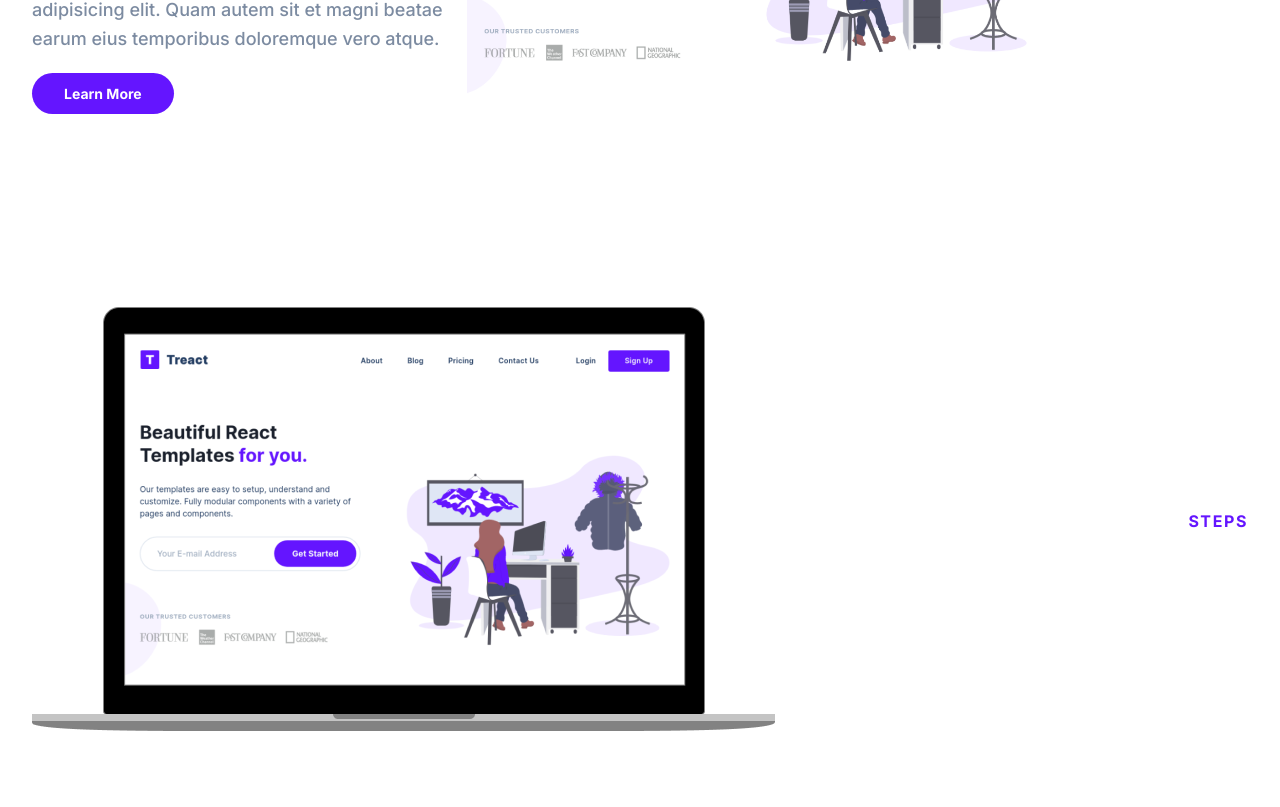
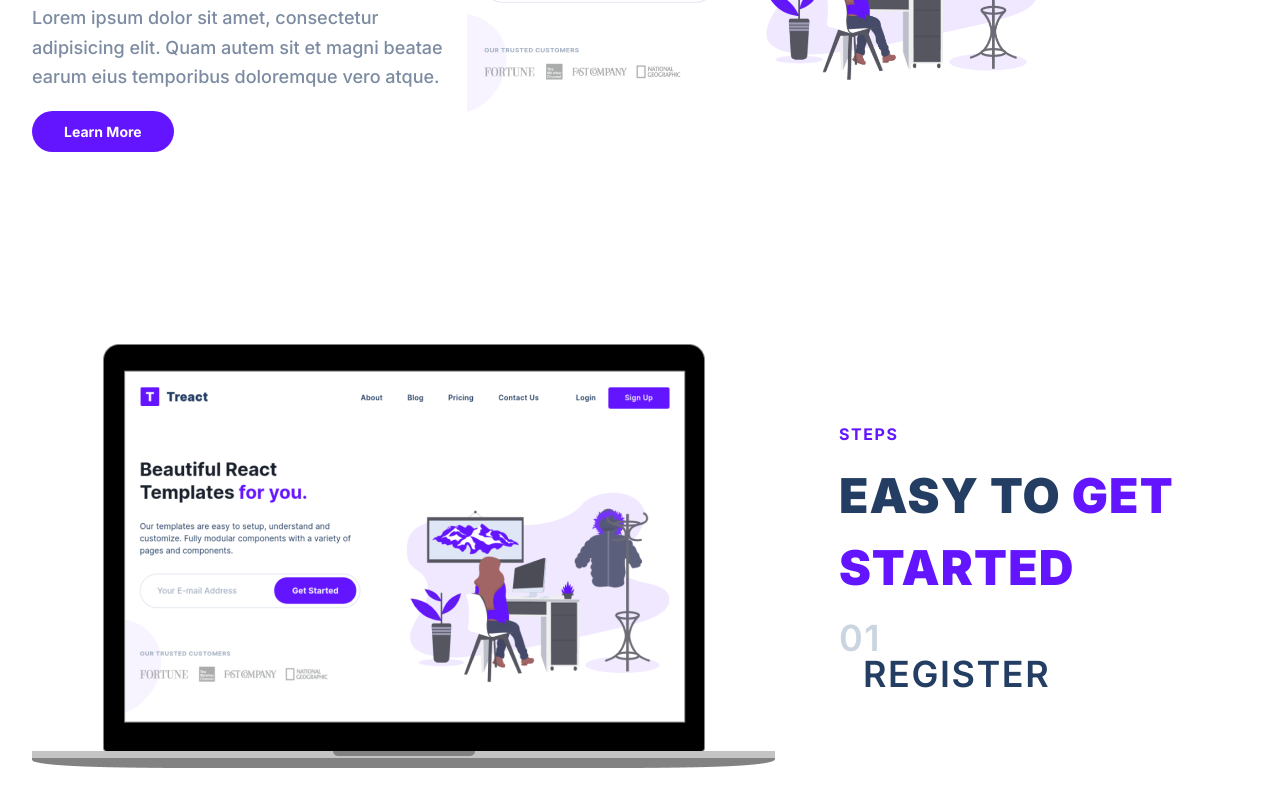
Before and after one commit to MikeMe28/Treact-Project-2, a plain HTML site: page index.html in a window 1280 px wide. Shown: the part 1880-2687 px from the top of the page. Drawn offline with Linux system fonts and the light colour scheme.

Commit message:
update 6

```diff
--- a/index.html
+++ b/index.html
@@ -185,7 +185,18 @@
                         <img src="./assets/hero-screenshot-2.241aac1fbc66db29d873.png" alt="">
                     </figure>
                     <div class="steps__description">
-                        <div class="section__tag">STEPS</div>
+                        <div class="section__tag">STEPS
+                            <h2 class="section__title">Easy to <span class="purple">get Started</span></h2>
+                            <div class="steps__list">
+                                <div class="step">
+                                    <div class="step__number">01
+                                        <div class="step__description">
+                                            <div class="step__title">Register</div>
+                                        </div>
+                                    </div>
+                                </div>
+                            </div>
+                        </div>
                     </div>
                 </div>
             </div>
--- a/style.css
+++ b/style.css
@@ -340,6 +340,29 @@ STEPS ↓
     padding-left: 64px;
 }
 
+.section__title {
+    font-size: 48px;
+    font-weight: 900;
+    color: rgb(36,62,99);
+    line-height: 1.5;
+    margin: 16px 0;
+    letter-spacing: 0.025em;
+}
+
+.step__number {
+    color: #cbd5e0;
+    font-size: 36px;
+    font-weight: 600;
+    line-height: 1;
+}
+
+.step__description {
+    display: flex;
+    flex-direction: column;
+    margin-left: 24px;
+    max-width: 320px;
+}
+
 
 /*
 
```
